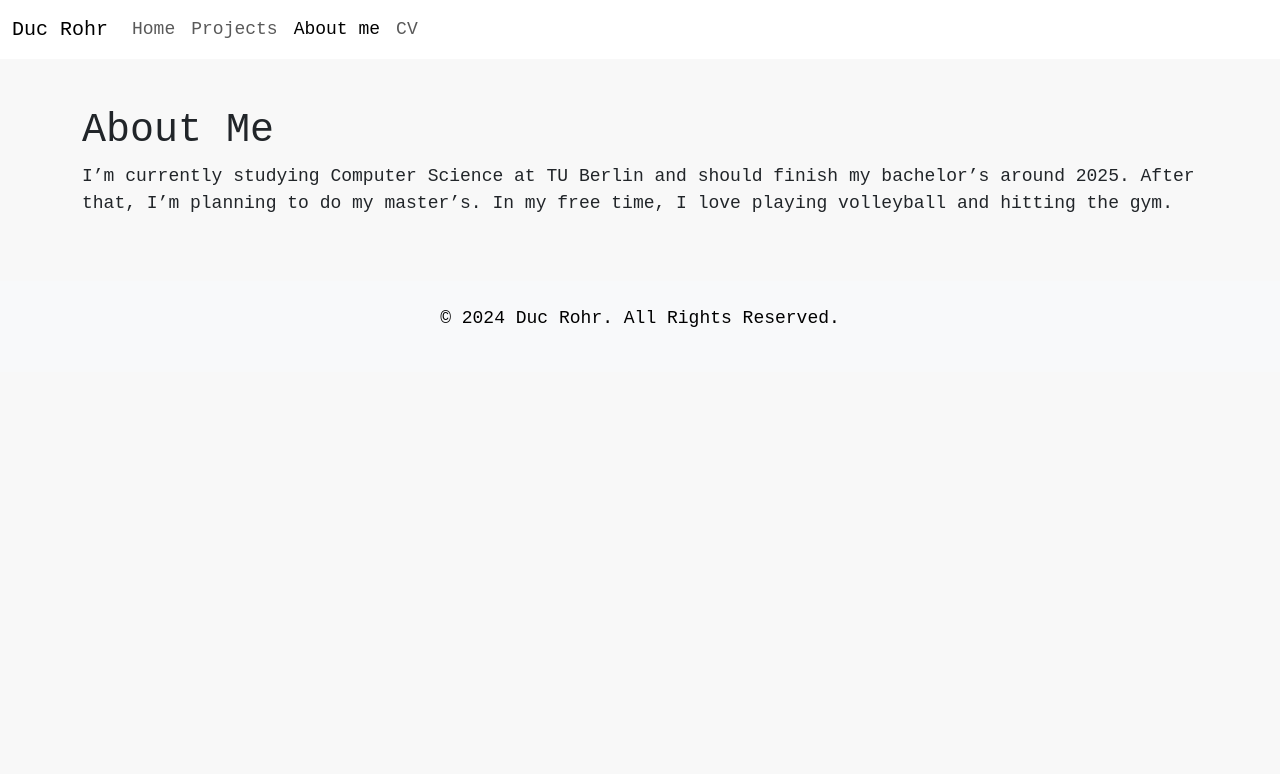
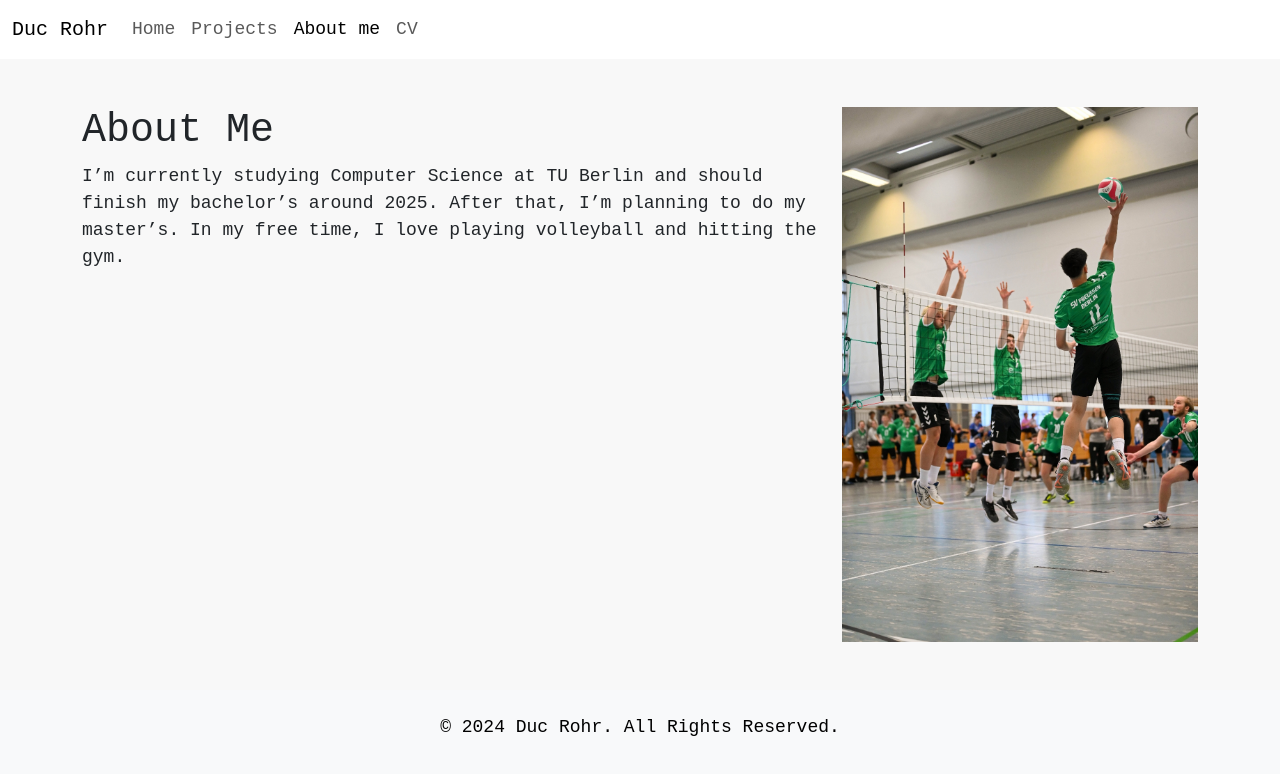
Before and after one commit to SnenzZ/portfolio, a plain HTML site: page about.html in a window 1280 px wide. Drawn offline with nearby package versions, Linux system fonts and the light colour scheme.

Commit message:
Add About Me

```diff
--- a/about.html
+++ b/about.html
@@ -23,7 +23,7 @@
                         <a class="nav-link" href="index.html">Home</a>
                     </li>
                     <li class="nav-item">
-                        <a class="nav-link" href="projects.html">Projects</a>
+                        <a class="nav-link" href="#">Projects</a>
                     </li>
                     <li class="nav-item">
                         <a class="nav-link active" aria-current="page" href="about.html">About me</a>
@@ -39,8 +39,15 @@
     <!-- About Me Content -->
     <section class="py-5">
         <div class="container">
-            <h1>About Me</h1>
-            <p>I’m currently studying Computer Science at TU Berlin and should finish my bachelor’s around 2025. After that, I’m planning to do my master’s. In my free time, I love playing volleyball and hitting the gym.</p>
+            <div class="row">
+                <div class="col-md-8">
+                    <h1>About Me</h1>
+                    <p>I’m currently studying Computer Science at TU Berlin and should finish my bachelor’s around 2025. After that, I’m planning to do my master’s. In my free time, I love playing volleyball and hitting the gym.</p>
+                </div>
+                <div class="col-md-4">
+                    <img src="images/volleyball.jpg" alt="Volleyball" class="img-fluid">
+                </div>
+            </div>
         </div>
     </section>
 
```
Also changed, not shown: images/volleyball.jpg (added).
